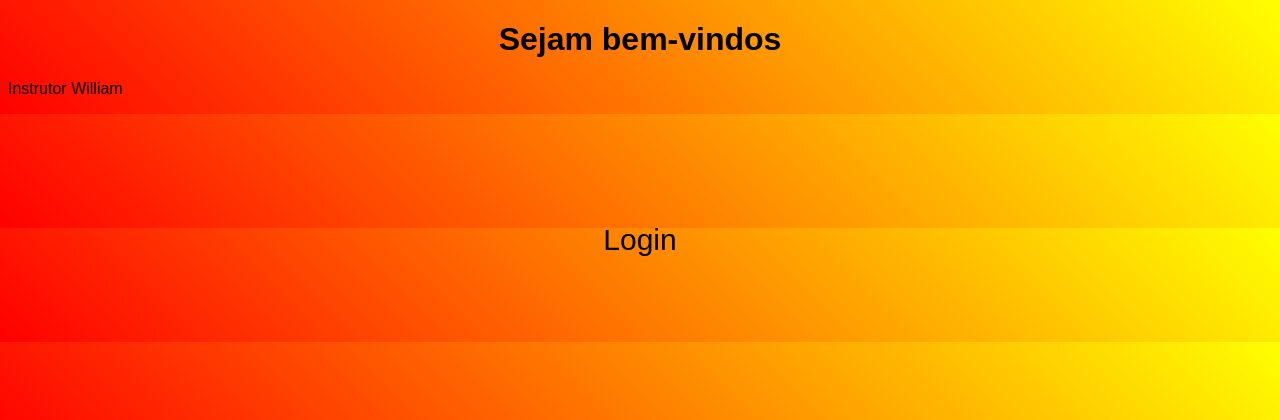
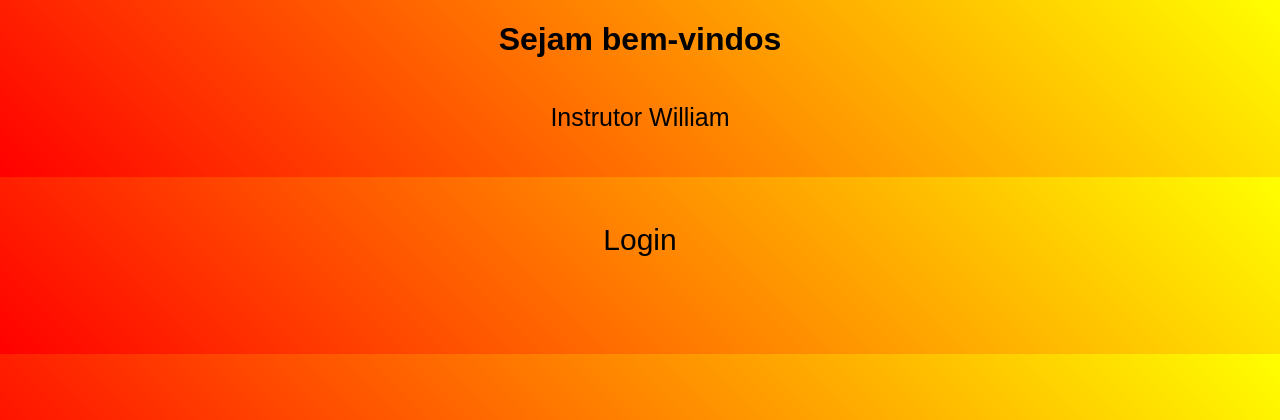
Before and after one commit to Wps2025/htdocs, a PHP site: page /home.php in a window 1280 px wide. Shown: the top 420 px of the page. Run offline with PHP 8.4, Linux system fonts and the light colour scheme.

Commit message:
refactor.alter home.php,login.php

```diff
--- a/Login/home.php
+++ b/Login/home.php
@@ -22,6 +22,11 @@ div{
 h1{
     text-align: center;
 }
+p{
+    text-align: center;
+    padding: 20px;
+    font-size: 25px;
+}
 a{
     color: black;
     text-decoration: none;
--- a/Login/login.php
+++ b/Login/login.php
@@ -59,7 +59,7 @@
 <body>
     <a href="home.php">HOME</a>
     <div class="box">
-        <form action="">
+        <form action="testLongin.php" method="POST">
             <h1>Login</h1>
                 <input type="text" nome= "email" placeholder="E-mail">
                 <br><br>
--- /dev/null
+++ b/Login/testLogin.php
@@ -0,0 +1,5 @@
+<?php
+
+print_r($_REQUEST);
+
+?>
```
